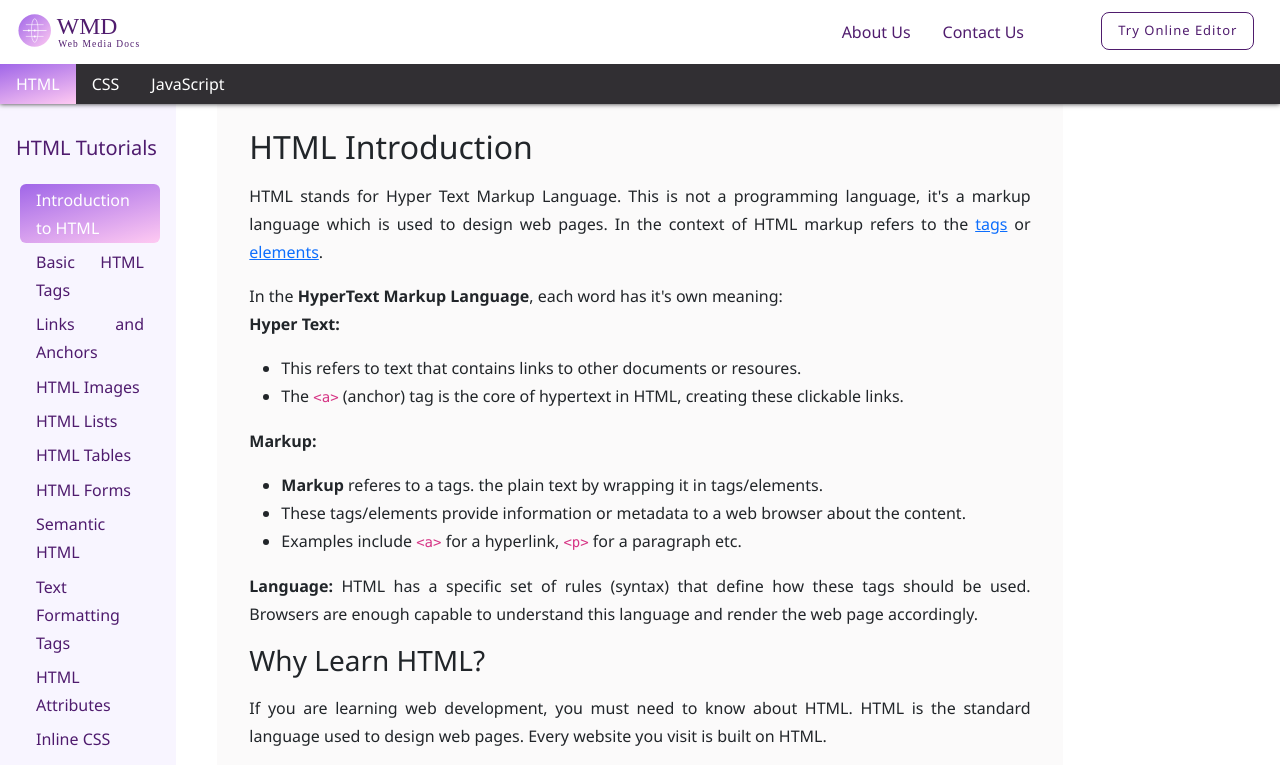
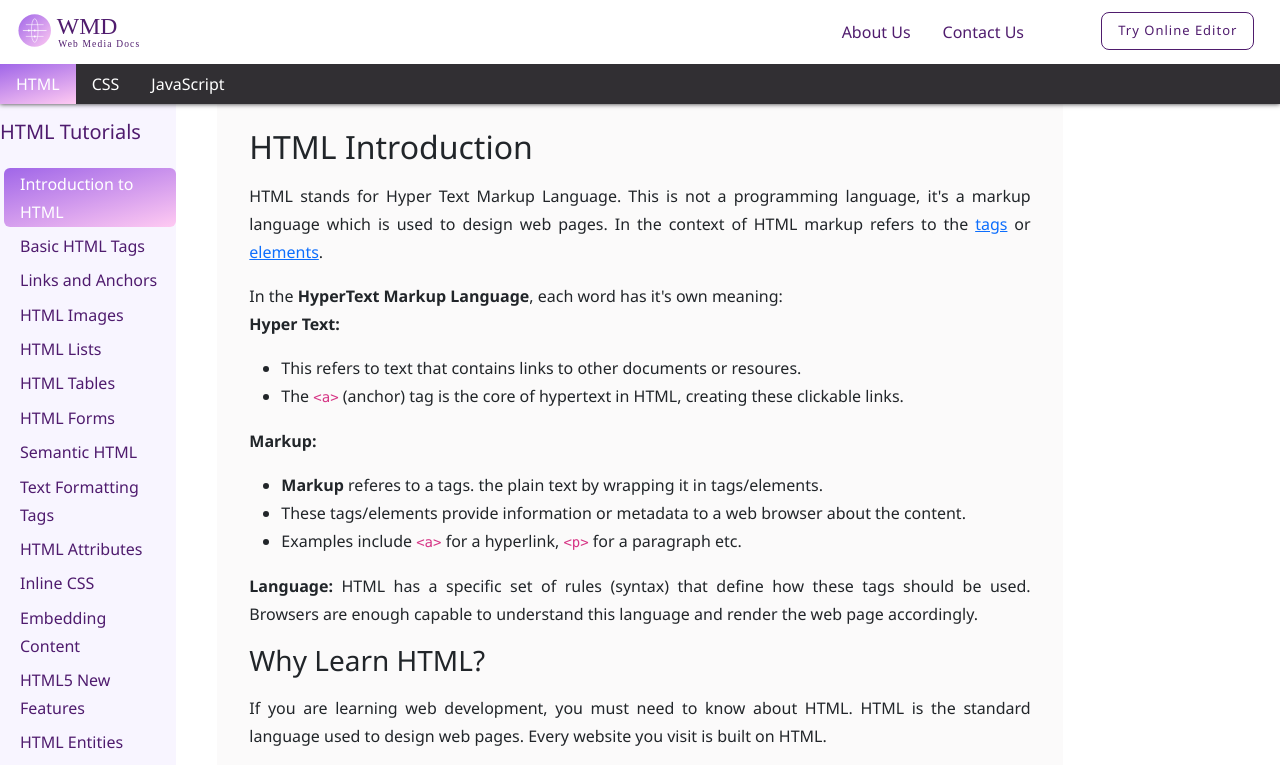
Before and after one commit to javaframework92/tutorial-app, a React (Vite) app: page /html in a window 1280 px wide. Shown: the top 765 px of the page. Built offline with nearby package versions, Linux system fonts and the light colour scheme.

Commit message:
sidebar issue fix

```diff
--- a/src/components/Sidebar/Sidebar.jsx
+++ b/src/components/Sidebar/Sidebar.jsx
@@ -4,7 +4,7 @@ import "./_sidebar.scss";
 const Sidebar = ({ title, currentKey, courseIndexes }) => {
     const location = useLocation();
     return (
-        <div className="wmd-sidebar vh-100 p-3">
+        <div className="wmd-sidebar vh-100">
             <h4 className="wmd-sidebar-title">{title}</h4>
             <ul className="nav nav-pills flex-column">
                 {
--- a/src/components/Sidebar/_sidebar.scss
+++ b/src/components/Sidebar/_sidebar.scss
@@ -29,8 +29,9 @@
     width: 15rem;
     background-color: #d4c0fc29;
     position: sticky;
-    top:13vh;
+    top: 13vh;
     //overflow-y: auto;
+    padding: 1rem;
 }
 
 .wmd-active {
@@ -48,6 +49,11 @@
 @media screen and (max-width: 1300px) {
     .wmd-sidebar {
         width: 11rem;
+        padding: 0;
+    }
+
+    .content-container ul {
+        text-align: left;
     }
 }
 
```
